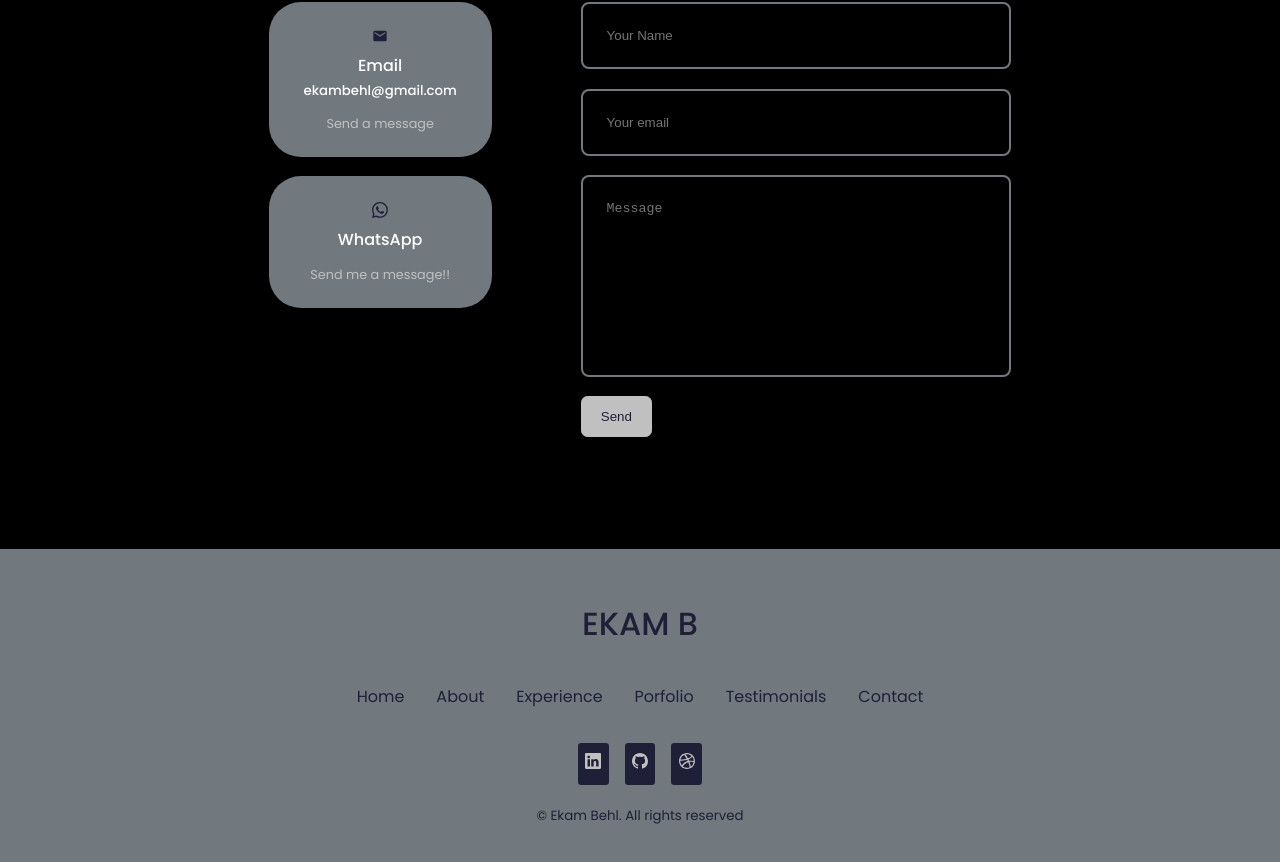
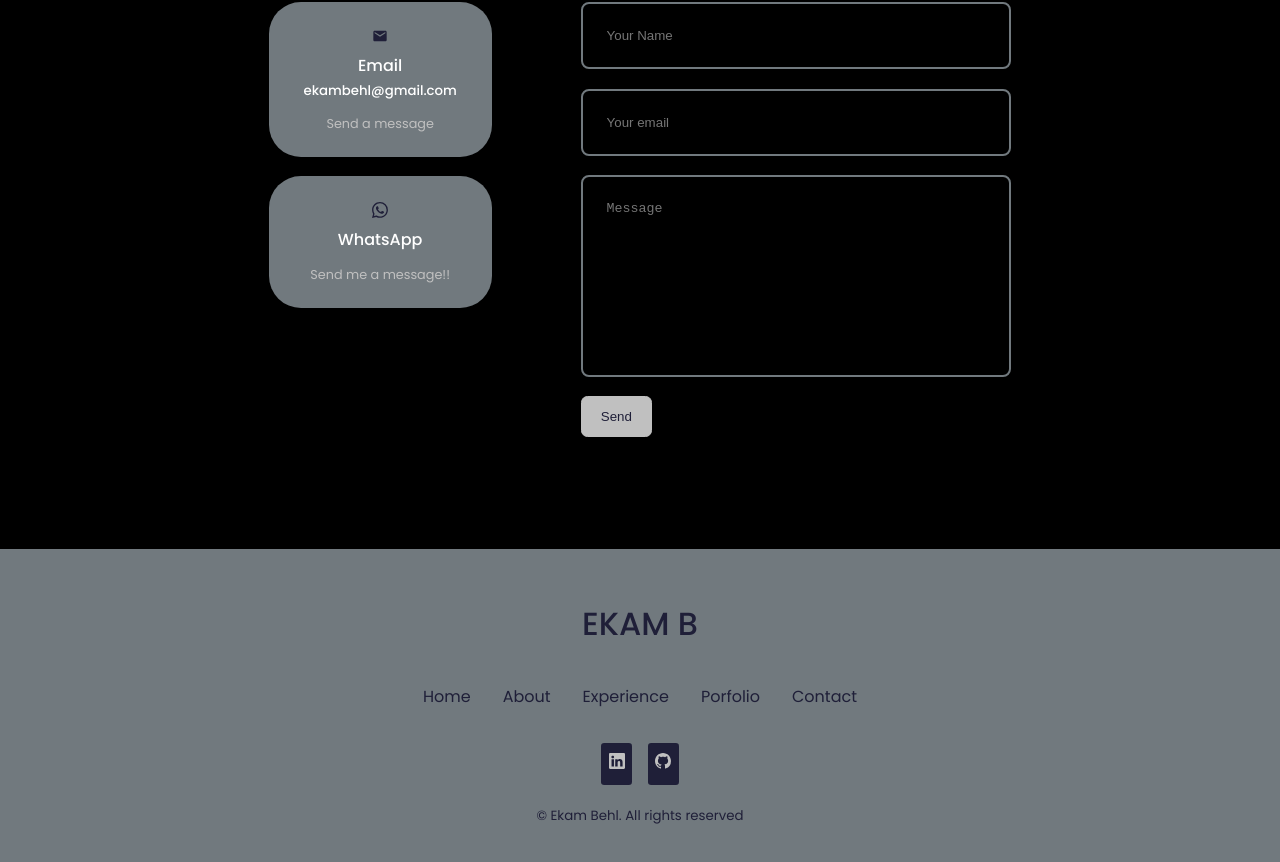
Before and after one commit to EkamBehl/My_Portfolio, a React (Create React App) app: page / in a window 1280 px wide. Shown: the part 2913-3775 px from the top of the page. Built offline with nearby package versions, Linux system fonts and the light colour scheme.

Commit message:
removed dribble from footer

```diff
--- a/src/components/footer/Footer.jsx
+++ b/src/components/footer/Footer.jsx
@@ -12,13 +12,13 @@ const Footer = () => {
         <li><a href='#about'>About</a></li>
         <li><a href='#experience'>Experience</a></li>
         <li><a href='#portfolio'>Porfolio</a></li>
-        <li><a href='#testimonials'>Testimonials</a></li>
+
         <li><a href='#contact'>Contact</a></li>
       </ul>
       <div className="footer__socials">
       <a href='https://www.linkedin.com/in/ekambehl/' target={"_blank"}><BsLinkedin/></a>
         <a href='https://github.com/EkamBehl' target={"_blank"}><BsGithub/></a>
-        <a href='https://dribbble.com' target={"_blank"}><BsDribbble/></a>
+
       </div>
       <div className="footer__copyright">
         <small>&copy; Ekam Behl. All rights reserved
```
